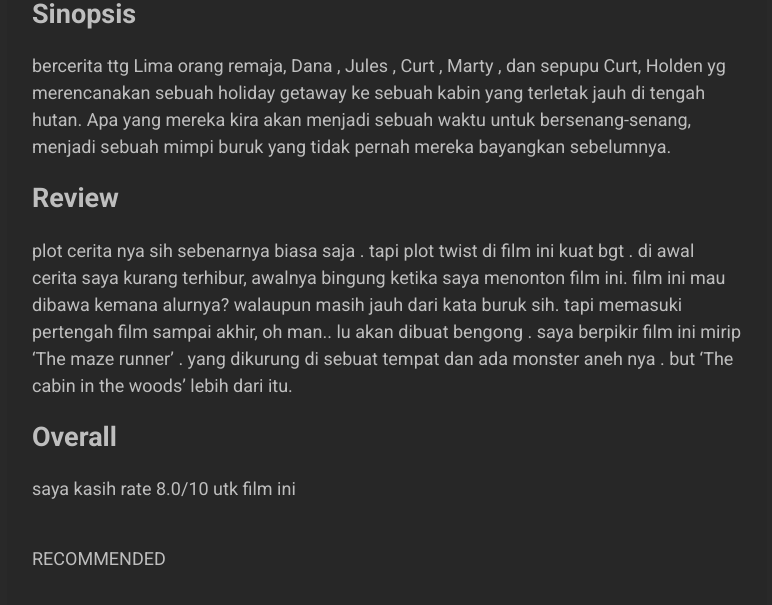
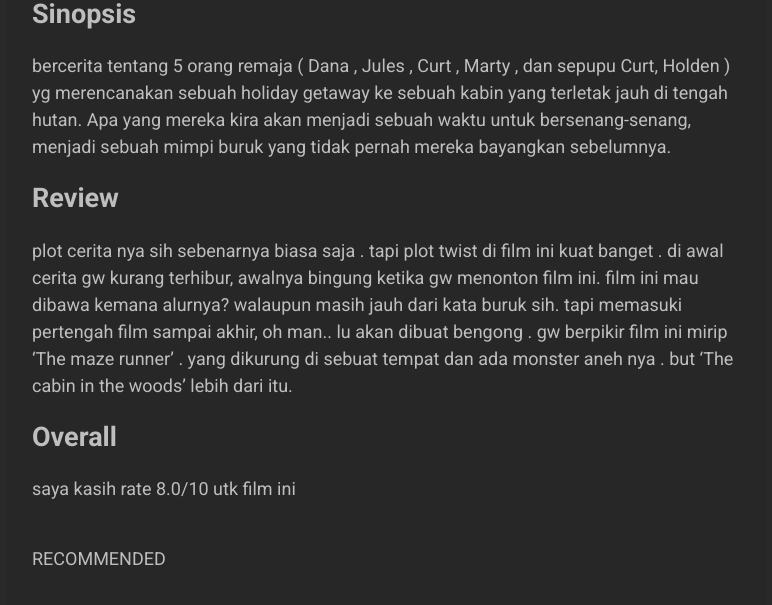
Before and after one commit to whdzera/whdzera.github.io, a Jekyll site: the page built from _posts/2017-09-28-the-cabin-in-the-woods.md, in a window 1280 px wide and 900 px high, scrolled down 703 px, cut to the strip 205-810 px from the top of the window. Shown: the whole strip, without its empty margins (253-1025 px from the left). Built offline with Jekyll 4.4.1, drawn with Linux system fonts in a browser that asks for light colours.

Commit message:
Update 2017-09-28-the-cabin-in-the-woods.md

```diff
--- a/_posts/2017-09-28-the-cabin-in-the-woods.md
+++ b/_posts/2017-09-28-the-cabin-in-the-woods.md
@@ -9,14 +9,14 @@ tags: review film
 <img src="https://upload.wikimedia.org/wikipedia/en/thumb/8/84/The_Cabin_in_the_Woods_%282012%29_theatrical_poster.jpg/215px-The_Cabin_in_the_Woods_%282012%29_theatrical_poster.jpg" alt="image" width="100%" height="auto">
 
 # Sinopsis
-bercerita ttg Lima orang remaja, Dana , Jules , Curt , Marty , dan sepupu Curt, Holden yg merencanakan sebuah holiday getaway ke sebuah kabin yang terletak jauh di tengah hutan. Apa yang mereka kira akan menjadi sebuah waktu untuk bersenang-senang, menjadi sebuah mimpi buruk yang tidak pernah mereka bayangkan sebelumnya.
+bercerita tentang 5 orang remaja ( Dana , Jules , Curt , Marty , dan sepupu Curt, Holden ) yg merencanakan sebuah holiday getaway ke sebuah kabin yang terletak jauh di tengah hutan. Apa yang mereka kira akan menjadi sebuah waktu untuk bersenang-senang, menjadi sebuah mimpi buruk yang tidak pernah mereka bayangkan sebelumnya.
 
 # Review
-plot cerita nya sih sebenarnya biasa saja . tapi plot twist di film ini kuat bgt .
-di awal cerita saya kurang terhibur,  awalnya bingung ketika saya menonton film ini.
+plot cerita nya sih sebenarnya biasa saja . tapi plot twist di film ini kuat banget .
+di awal cerita gw kurang terhibur,  awalnya bingung ketika gw menonton film ini.
 film ini mau dibawa kemana alurnya? walaupun masih jauh dari kata buruk sih.
 tapi memasuki pertengah film sampai akhir, oh man.. lu akan dibuat bengong .
-saya berpikir film ini mirip 'The maze runner' . yang dikurung di sebuat tempat
+gw berpikir film ini mirip 'The maze runner' . yang dikurung di sebuat tempat
 dan ada monster aneh nya . but 'The cabin in the woods' lebih dari itu.
 
 # Overall
```
